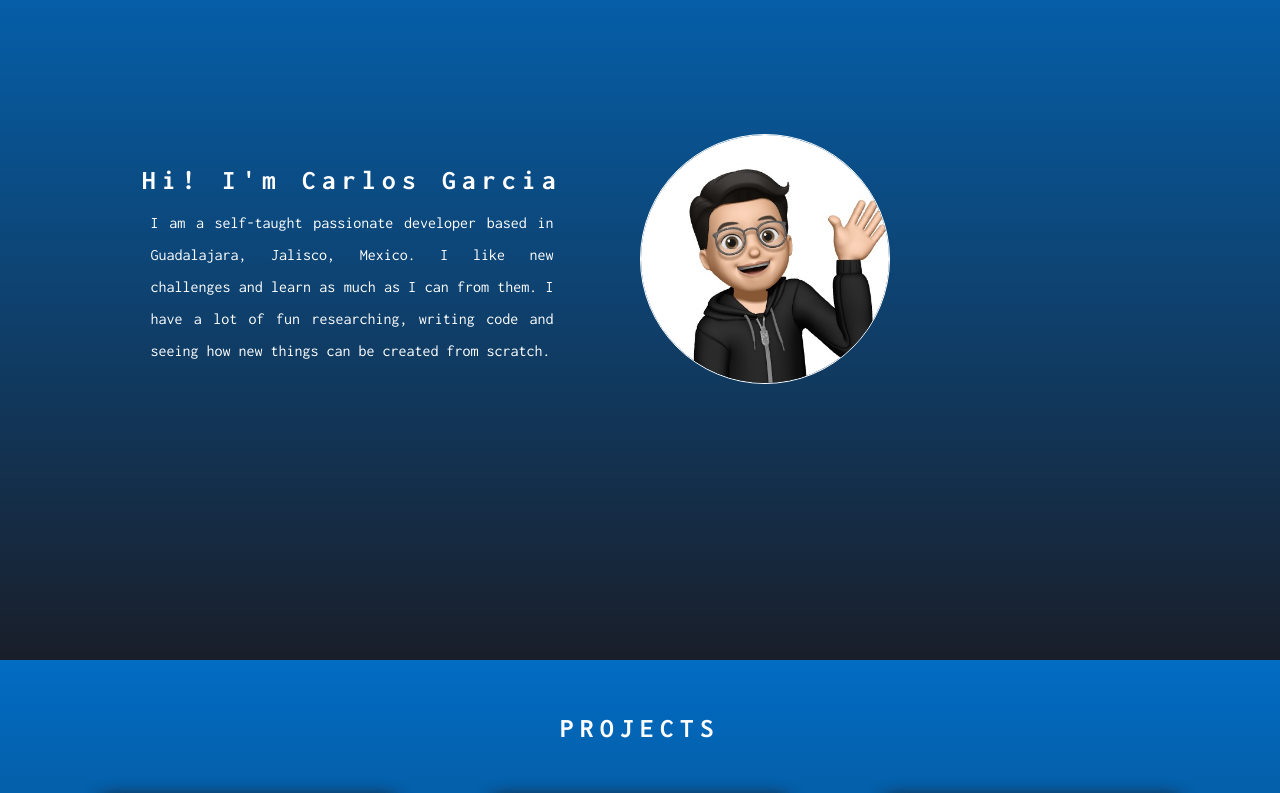
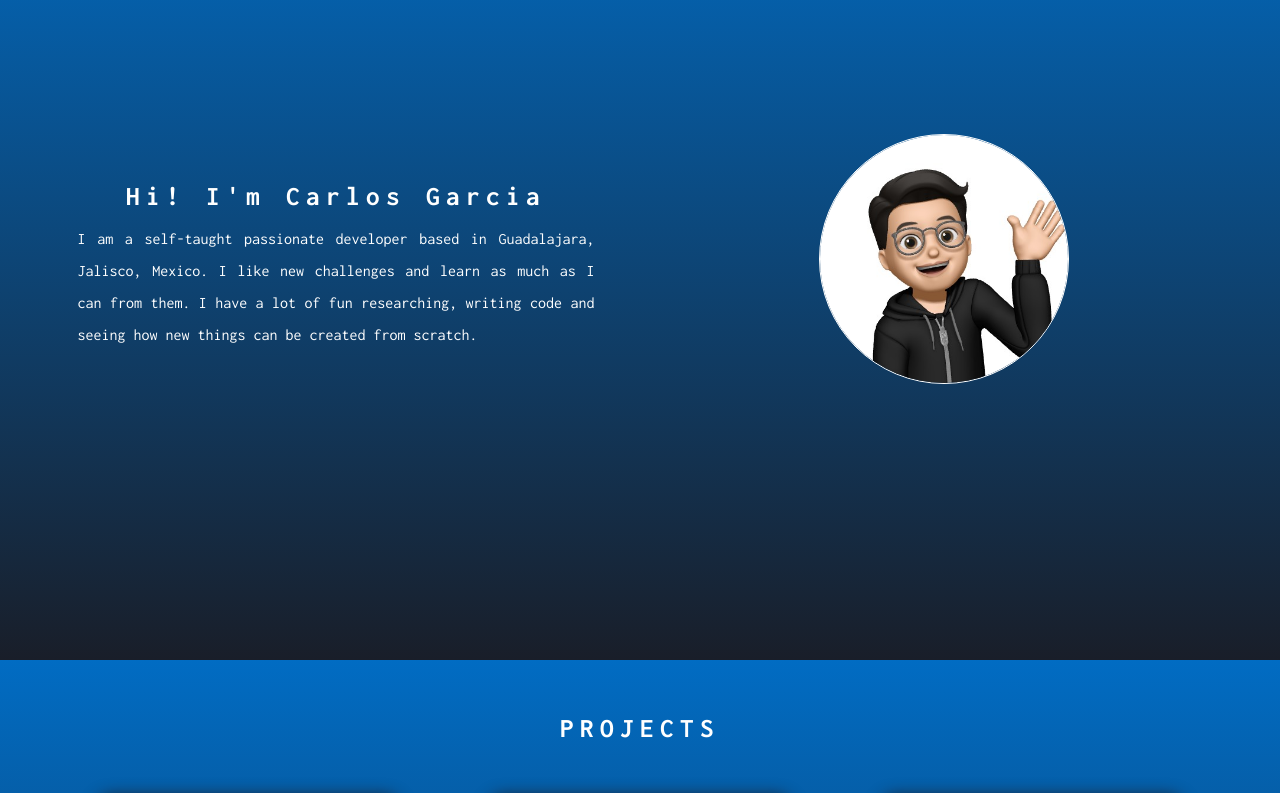
Before and after one commit to carlos-garcia98/portfolio, a plain HTML site: page index.html in a window 1280 px wide. Shown: the part 940-1733 px from the top of the page. Drawn offline with nearby package versions, Linux system fonts and the light colour scheme.

Commit message:
Symetric of some elements was fixed

```diff
--- a/styles/index.css
+++ b/styles/index.css
@@ -187,7 +187,6 @@ h3 {
 
 .about-me__introduction-container {
   line-height: 2;
-  margin-left: 2rem;
 }
 
 .about-me__introduction-title {
@@ -196,13 +195,12 @@ h3 {
 }
 
 .about-me__introduction-description-container {
-  width: 70%;
+  width: 85%;
   margin: 0 auto;
 }
 
 .about-me__image-container {
-  margin-right: 2rem;
-  text-align: center;
+  margin: 0 auto;
 }
 
 .about-me__image {
@@ -302,12 +300,12 @@ h3 {
   width: 70%;
   display: grid;
   grid-template-columns: repeat(4, 1fr);
-  justify-content: space-evenly;
-  align-items: center;
+  justify-content: center;
 }
 
 .skills__skill-image {
   width: 100px;
+  margin: 0 auto;
 }
 
 /* Contact Me */
```
